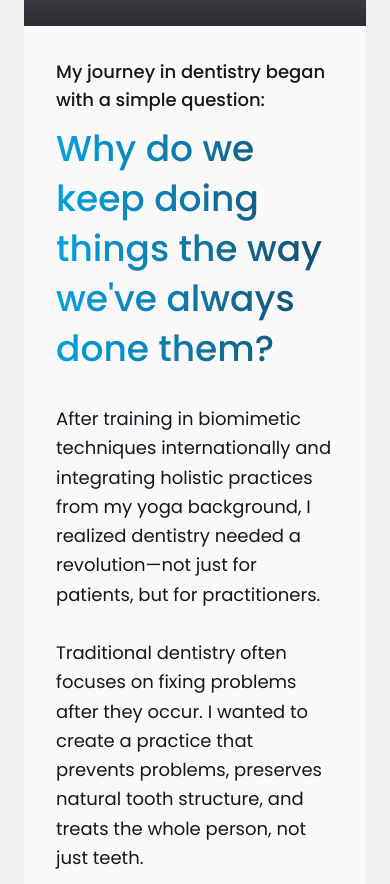
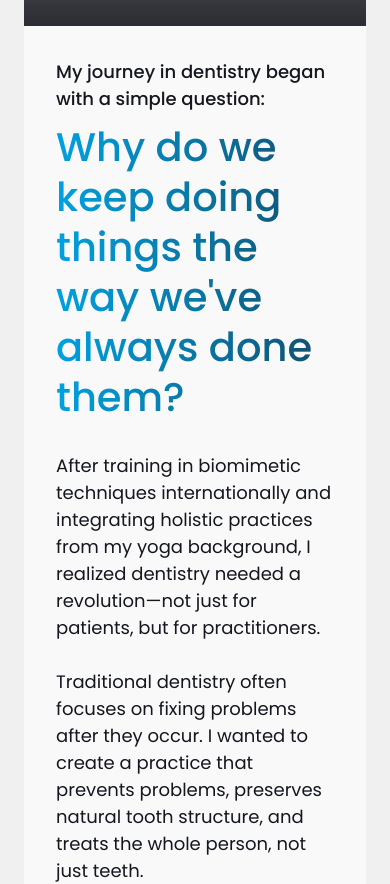
Before and after one commit to Shoutoutdigitalau/drmaheershah.com.au, a Next.js app: page / in a window 390 px wide. Shown: the part 8640-9524 px from the top of the page. Built offline with nearby package versions, Linux system fonts and the light colour scheme; grey boxes are pictures that could not be loaded.

Commit message:
completionId: cgen-0a6f0c5de994454c91b97596bccf5a6a
cgen-0a6f0c5de994454c91b97596bccf5a6a

```diff
--- a/app/page.js
+++ b/app/page.js
@@ -565,15 +565,15 @@ export default function Home() {
               <div className="space-y-[42px]">
                 <div className="space-y-[30px]">
                   <div>
-                    <p className="text-[#15171F] text-lg font-medium mb-[10px]">
+                    <p className="about-intro mb-[10px]">
                       My journey in dentistry began with a simple question:
                     </p>
-                    <p className="text-[#15171F] text-[36px] md:text-[40px] font-medium leading-[50px] bg-gradient-to-r from-[#00A1E0] to-[#124C69] bg-clip-text text-transparent">
+                    <p className="about-quote">
                       Why do we keep doing things the way we've always done them?
                     </p>
                   </div>
 
-                  <p className="text-[#15171F] text-lg leading-relaxed">
+                  <p className="about-body leading-relaxed">
                     After training in biomimetic techniques internationally and integrating holistic practices from my yoga background, I realized dentistry needed a revolution—not just for patients, but for practitioners.
                     <br /><br />
                     Traditional dentistry often focuses on fixing problems after they occur. I wanted to create a practice that prevents problems, preserves natural tooth structure, and treats the whole person, not just teeth.
```
